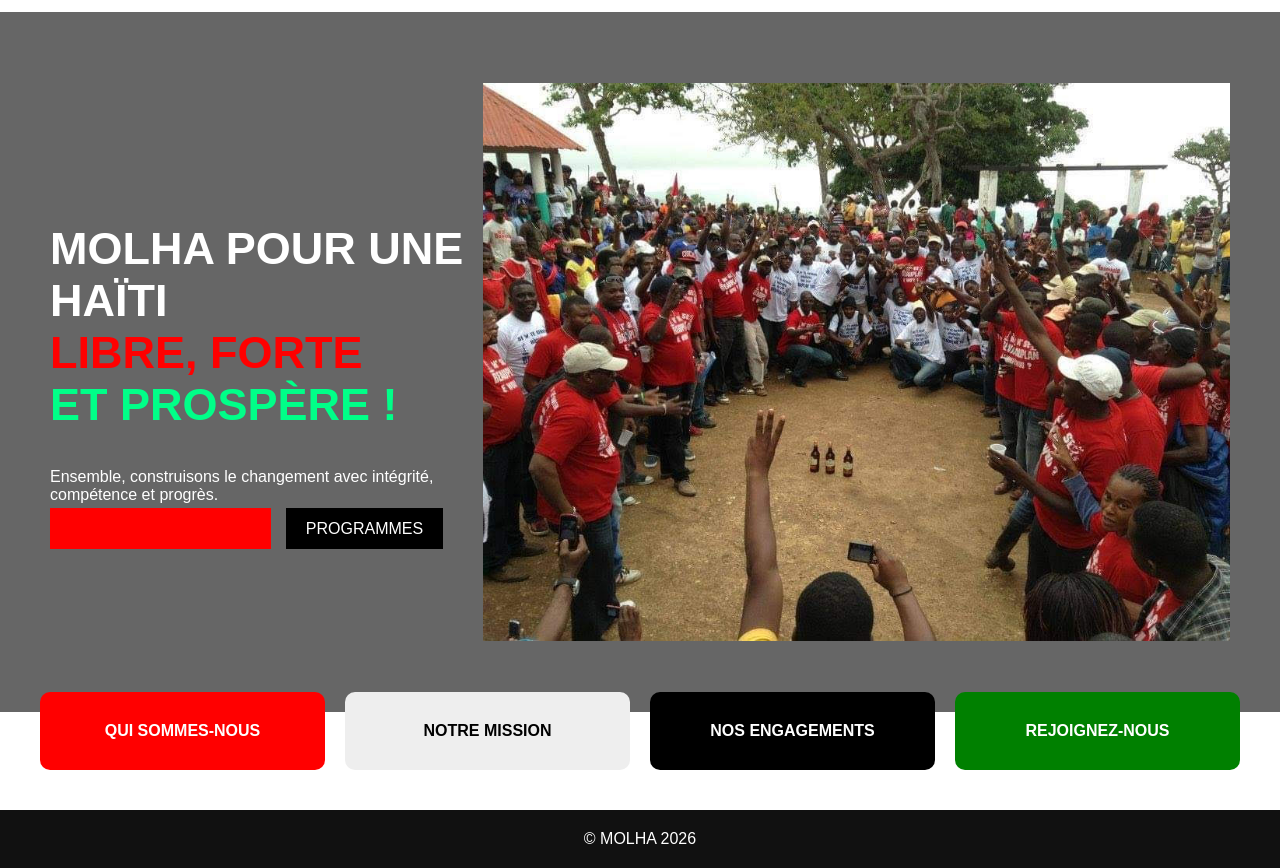
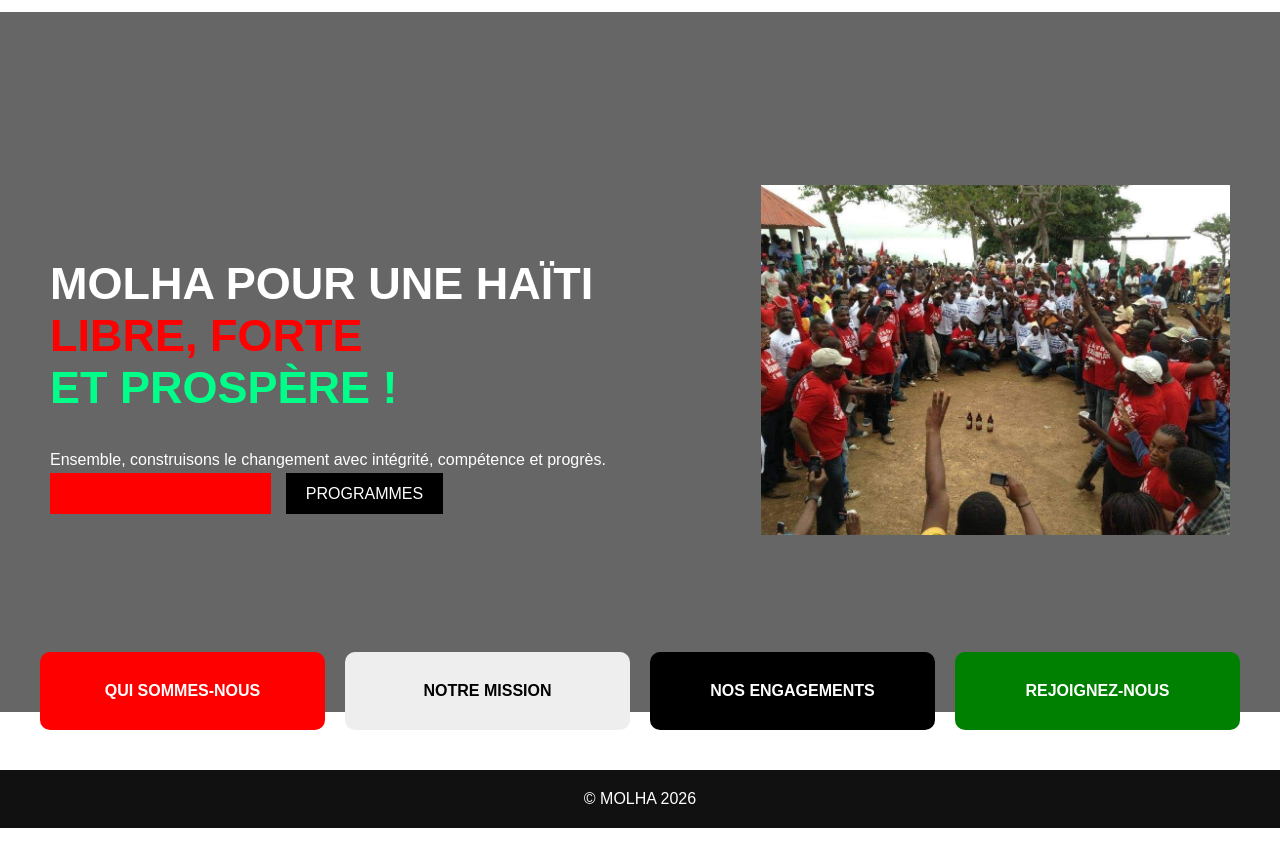
Before and after one commit to molha509/molha, a website: page index.html in a window 1280 px wide. Shown: the part 110-978 px from the top of the page. After the commit the page ends 938 px from the top, so only its background shows below. Drawn offline with Linux system fonts and the light colour scheme.

Commit message:
Update home.css

```diff
--- a/home.css
+++ b/home.css
@@ -172,28 +172,3 @@ footer {
 .socials a:hover {
   opacity: 0.7;
 }
-
-
-
-/* ============================
-   FIX CARDS POSITION (IZOLE)
-   ============================ */
-
-.cards {
-  position: relative !important;
-  margin-top: 40px !important;
-  z-index: 1 !important;
-}
-
-/* Si gen overlay ki fò */
-.hero {
-  position: relative;
-  z-index: 0;
-}
-
-/* Asire imaj la rete vizib */
-.hero-right img {
-  display: block;
-  width: 100%;
-  height: auto;
-}
```
